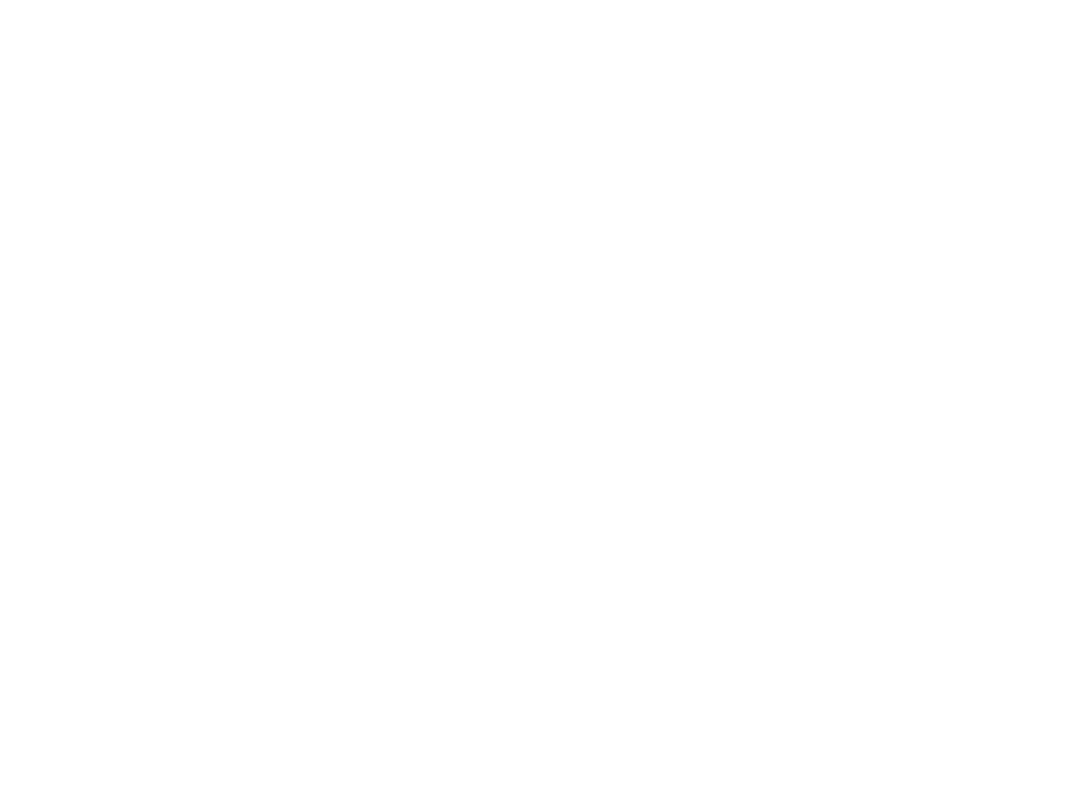
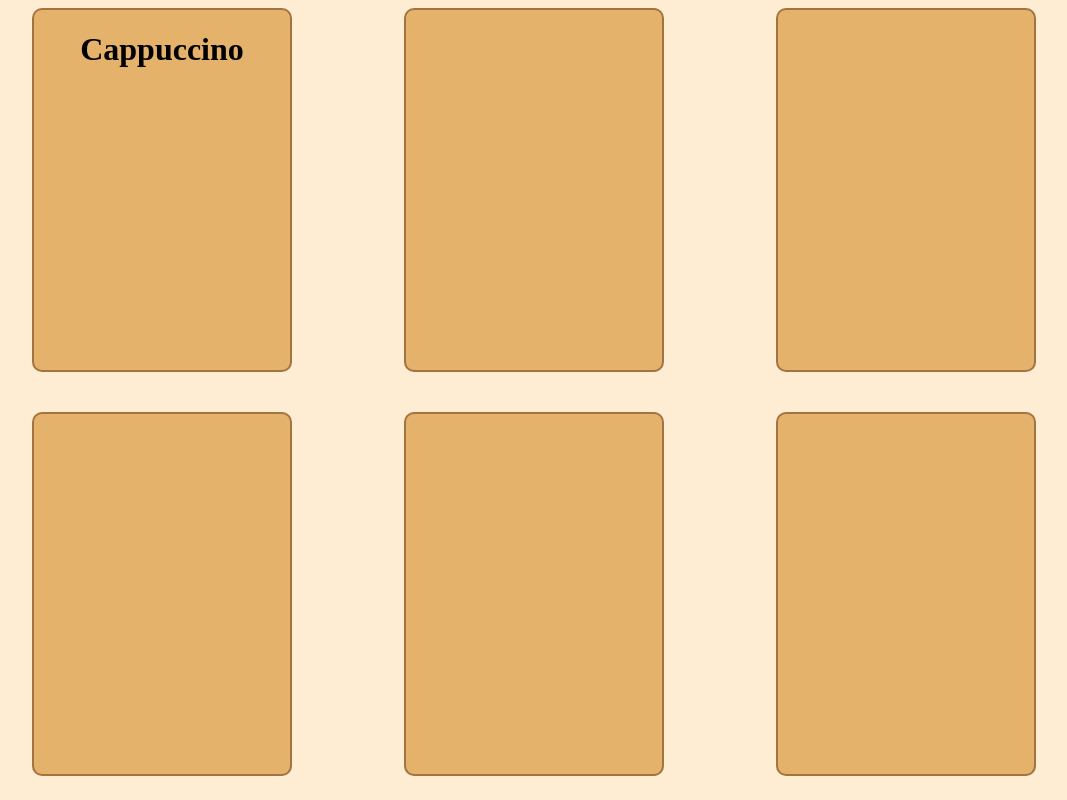
Before and after one commit to AaradhyaBarnwal/coffee, a plain HTML site: page index.html in a window 1280 px wide. Shown: the whole page, without its empty margins (106-1173 px from the left). Drawn offline with Linux system fonts and the light colour scheme.

Commit message:
basic structure

```diff
--- a/index.html
+++ b/index.html
@@ -3,15 +3,51 @@
 <head>
     <meta charset="UTF-8">
     <meta name="viewport" content="width=device-width, initial-scale=1.0">
+    <link rel="stylesheet" href="style.css">
     <title>Coffee</title>
 </head>
 <body>
     <div class="main">
+
+
+        <div class="cafee">
+            <div class="coffe">
+            <h1 class="head">Cappuccino</h1>
+            <img src="" alt="" class="coff">
+            <p class="des"></p>
+        </div>
         <div class="coffe">
             <h1 class="head"></h1>
             <img src="" alt="" class="coff">
             <p class="des"></p>
         </div>
-    </div>
+        <div class="coffe">
+            <h1 class="head"></h1>
+            <img src="" alt="" class="coff">
+            <p class="des"></p>
+        </div>
+        </div>
+
+     <div class="cafee">
+            <div class="coffe">
+            <h1 class="head"></h1>
+            <img src="" alt="" class="coff">
+            <p class="des"></p>
+        </div>
+        <div class="coffe">
+            <h1 class="head"></h1>
+            <img src="" alt="" class="coff">
+            <p class="des"></p>
+        </div>
+        <div class="coffe">
+            <h1 class="head"></h1>
+            <img src="" alt="" class="coff">
+            <p class="des"></p>
+        </div>
+        </div>
+
+
+        </div>
+
 </body>
 </html>
--- a/style.css
+++ b/style.css
@@ -0,0 +1,30 @@
+body{
+    background-color: #ffedd3;
+}
+.coffe{
+    width: 20vw;
+    height: 45vh;
+    border: 2px solid #451e036b;
+    background-color: #e4b26b;
+    border-radius: 10px;
+}
+
+.main{
+    display: grid;
+    align-items: center;
+    justify-content: center;
+    gap: 2.5rem;
+}
+
+.cafee{
+    display: flex;
+    align-items: center;
+    justify-content: center;
+    gap: 7rem;
+}
+
+.head{
+    display: flex;
+    align-items: center;
+    justify-content: center;
+}
```
